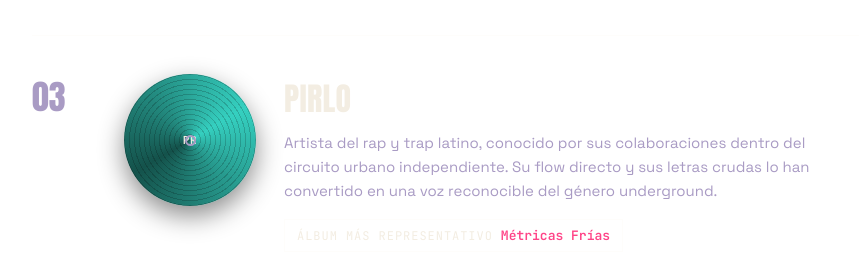
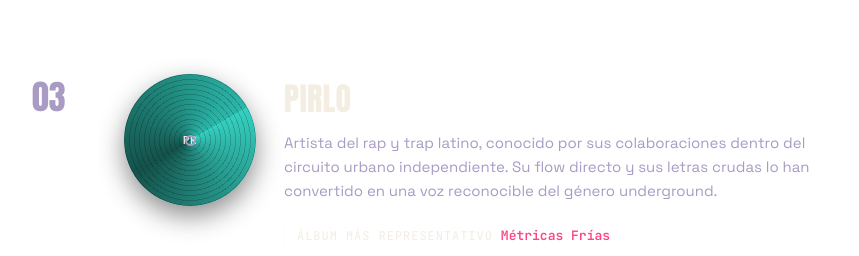
Before and after one commit to ADNS14/cantantes, a plain HTML site: page index.html in a window 1280 px wide. Shown: the part 988-1244 px from the top of the page, without its empty margins (146-1005 px from the left). Drawn offline with Linux system fonts and the light colour scheme.

Commit message:
Update index.html

```diff
--- a/index.html
+++ b/index.html
@@ -202,7 +202,7 @@
 
   .c1{ background:conic-gradient(from 200deg, #ff2e6b, #7a1f42, #ff2e6b); }
   .c2{ background:conic-gradient(from 120deg, #f5d90a, #7a6c07, #f5d90a); }
-  .c3{ background:conic-gradient(from 60deg,  #35d0c0, #14524b, #35d0c0); }
+  .c3{ background:conic-gradient(from 60deg,  #35d0c0, #14524b, #2bb8aa); }
   .c4{ background:conic-gradient(from 300deg, #ff8a3d, #7a3f14, #ff8a3d); }
   .c5{ background:conic-gradient(from 20deg,  #b98bff, #3d2266, #b98bff); }
 
```
